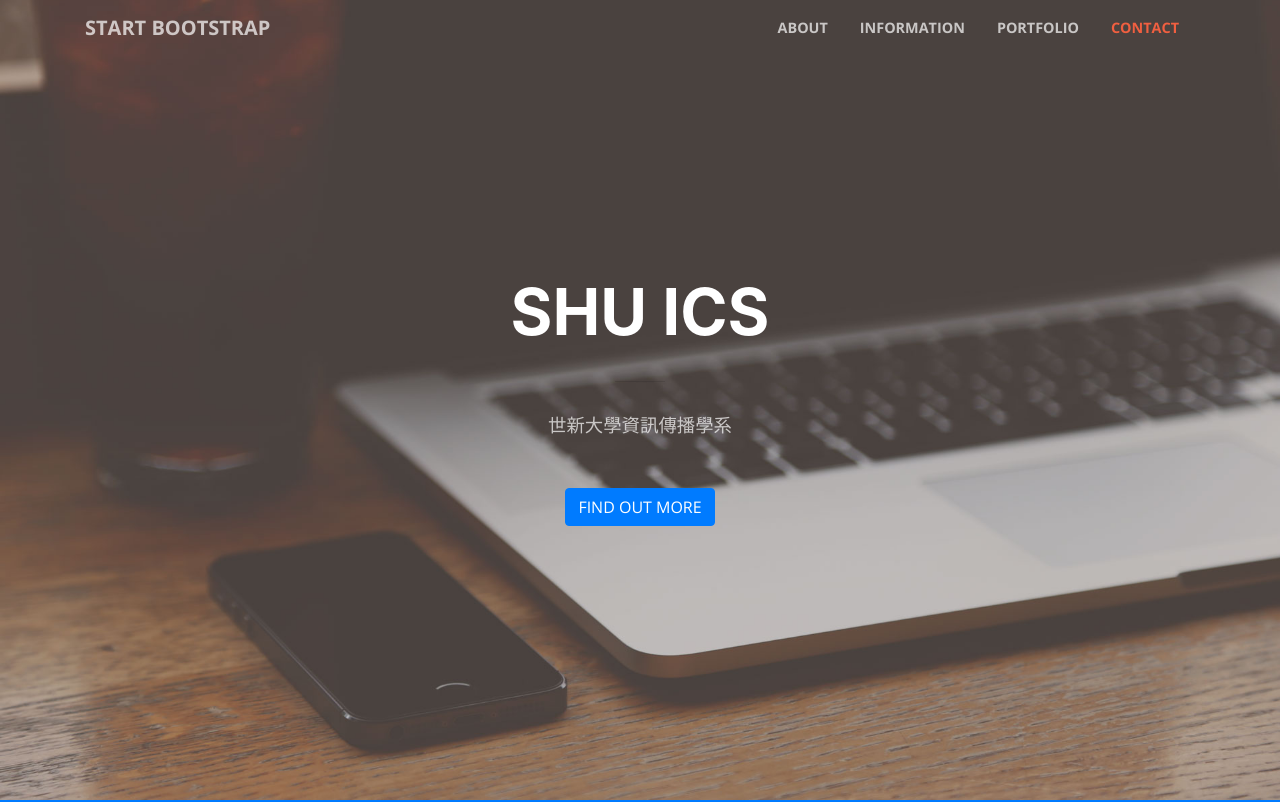
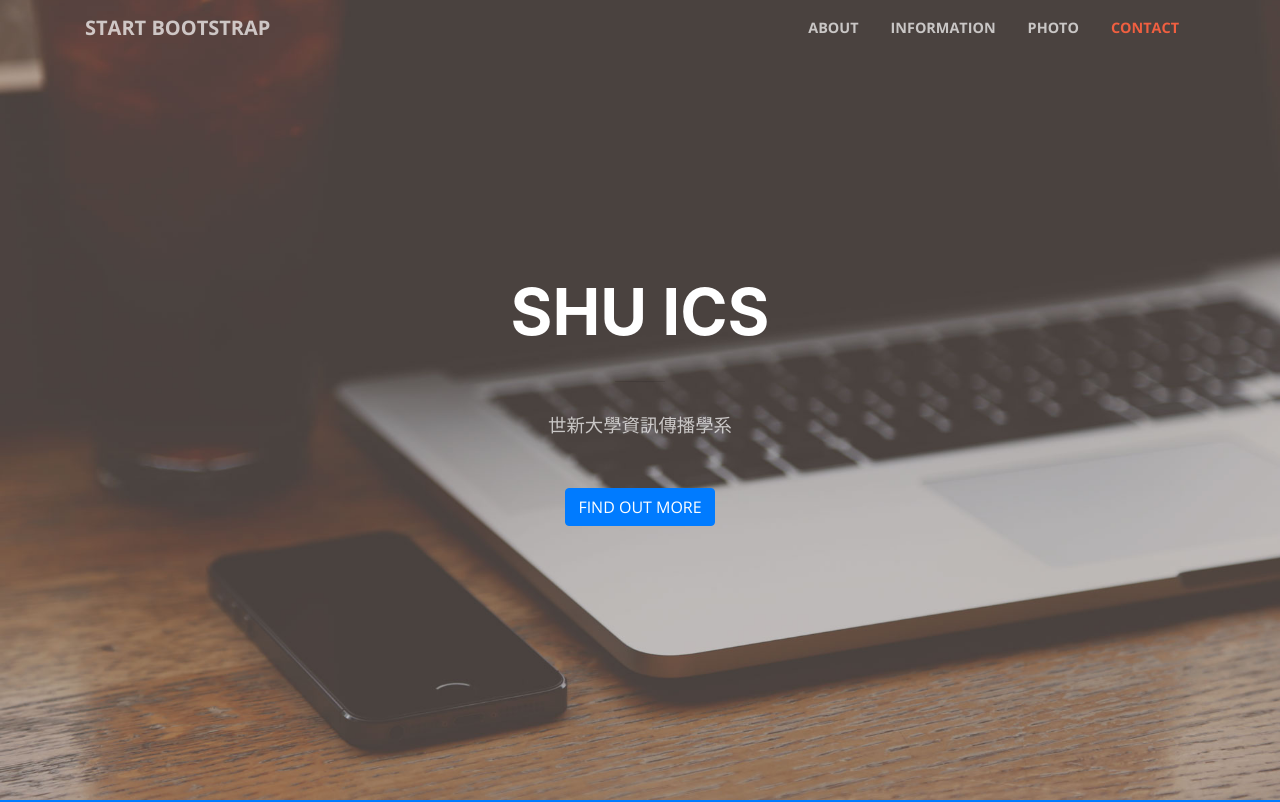
Before and after one commit to chungyentzu/ics, a website with bundled scripts: page index.html in a window 1280 px wide. Shown: the top 802 px of the page. Built offline with nearby package versions, Linux system fonts and the light colour scheme.

Commit message:
Add files via upload

```diff
--- a/index.html
+++ b/index.html
@@ -44,7 +44,7 @@
               <a class="nav-link js-scroll-trigger" href="#Information">Information</a>
             </li>
             <li class="nav-item">
-              <a class="nav-link js-scroll-trigger" href="#portfolio">Portfolio</a>
+              <a class="nav-link js-scroll-trigger" href="#photo">Photo</a>
             </li>
             <li class="nav-item">
               <a class="nav-link js-scroll-trigger" href="#contact">Contact</a>
@@ -127,7 +127,7 @@
       </div>
     </section>
 
-    <section class="p-0" id="portfolio">
+    <section class="p-0" id="photo">
       <div class="container-fluid p-0">
         <div class="row no-gutters popup-gallery">
           <div class="col-lg-4 col-sm-6">
```
